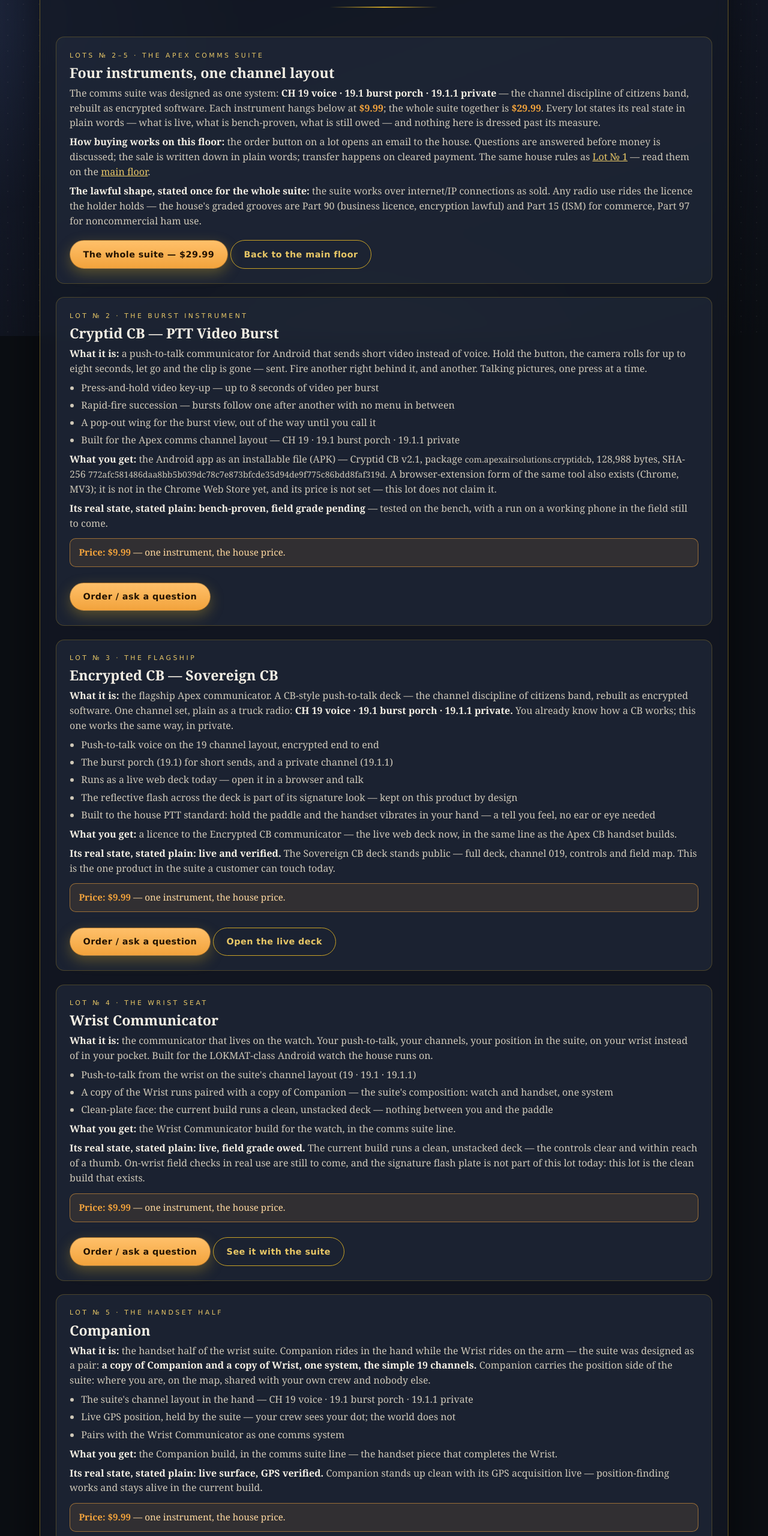
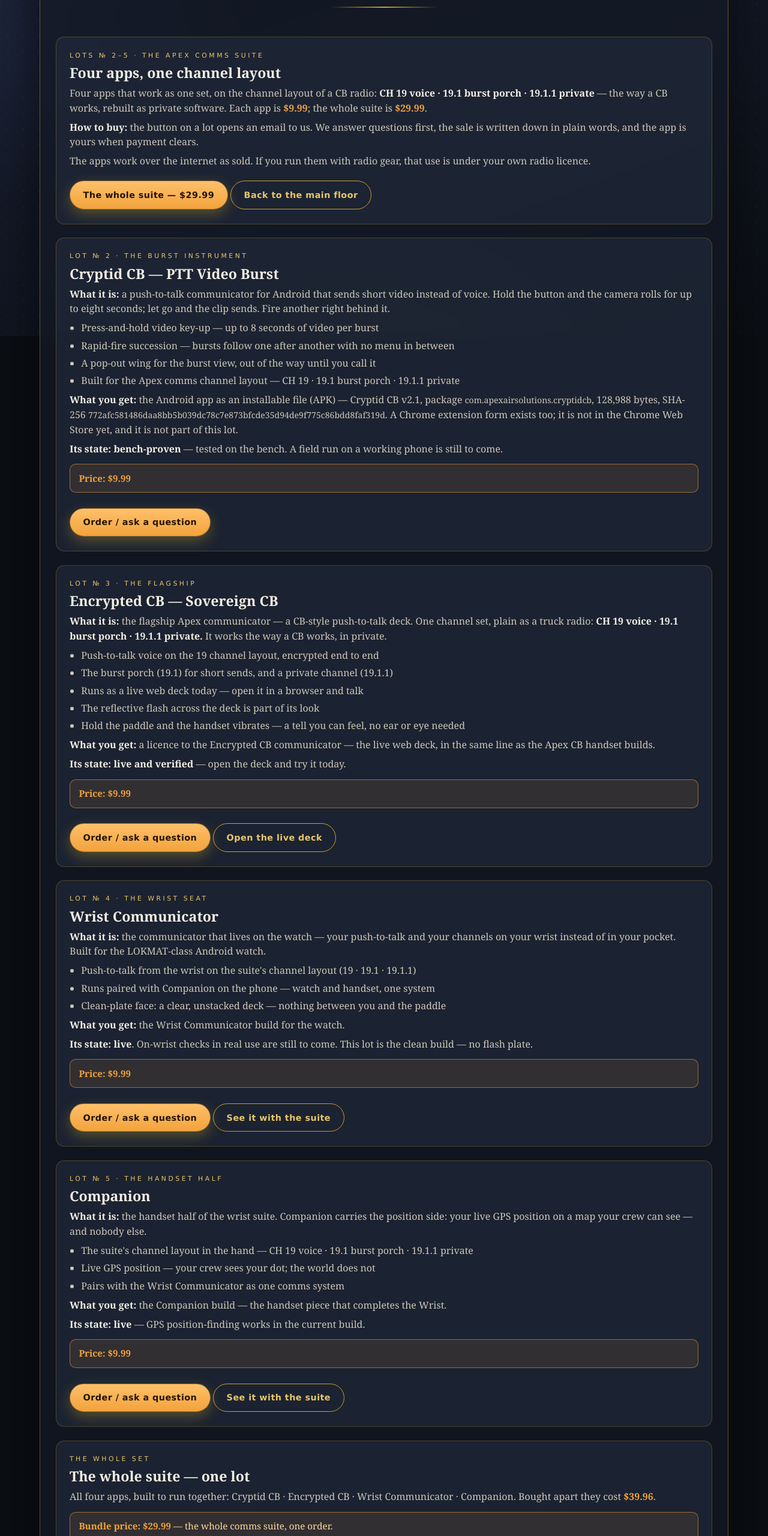
Before and after one commit to apex74-create/apex-auction-house, a plain HTML site: page comms.html in a window 1280 px wide. Shown: the part 240-2800 px from the top of the page at 60% size. Drawn offline with Linux system fonts and the light colour scheme.

Commit message:
Wording pass: comms floor in plain words — what each app is, its state, its price

```diff
--- a/comms.html
+++ b/comms.html
@@ -4,9 +4,9 @@
 <meta charset="UTF-8">
 <meta name="viewport" content="width=device-width, initial-scale=1.0">
 <title>The Comms Floor — Apex Auction House | Apex Air Solutions</title>
-<meta name="description" content="The comms floor of the Apex Auction House: the Apex comms suite on the lot board — Cryptid CB, Encrypted CB (Sovereign CB), Wrist Communicator and Companion. $9.99 each, the suite $29.99. Channel layout CH 19 · 19.1 · 19.1.1.">
+<meta name="description" content="The comms floor of the Apex Auction House: Cryptid CB, Encrypted CB (Sovereign CB), Wrist Communicator and Companion. $9.99 each, the suite $29.99. Channel layout CH 19 · 19.1 · 19.1.1.">
 <meta property="og:title" content="The Comms Floor — Apex Auction House">
-<meta property="og:description" content="The Apex comms suite, sold on the house's own floor: four instruments at $9.99 each, the whole suite at $29.99. Every lot at its true state, stated plain.">
+<meta property="og:description" content="The Apex comms suite: four apps at $9.99 each, the whole suite at $29.99.">
 <meta property="og:type" content="website">
 <link rel="canonical" href="https://apex74-create.github.io/apex-auction-house/comms.html">
 <link rel="stylesheet" href="style.css">
@@ -28,29 +28,22 @@
   <header class="masthead">
     <div class="over">Apex Auction House · the comms floor</div>
     <h1>THE <span class="gold">COMMS FLOOR</span></h1>
-    <p class="tag">The Apex comms suite, hung as lots on the house's own floor.</p>
+    <p class="tag">Four comms apps, sold as lots — $9.99 each, the suite $29.99.</p>
     <div class="rule"></div>
   </header>
 
   <!-- ============ THE FLOOR, STATED PLAIN ============ -->
   <section class="panel">
     <div class="kicker">Lots № 2–5 · the Apex comms suite</div>
-    <h2>Four instruments, one channel layout</h2>
-    <p>The comms suite was designed as one system: <b>CH 19 voice · 19.1 burst porch ·
-    19.1.1 private</b> — the channel discipline of citizens band, rebuilt as encrypted
-    software. Each instrument hangs below at <span class="money">$9.99</span>; the whole
-    suite together is <span class="money">$29.99</span>. Every lot states its real state
-    in plain words — what is live, what is bench-proven, what is still owed — and nothing
-    here is dressed past its measure.</p>
-    <p><b>How buying works on this floor:</b> the order button on a lot opens an email to
-    the house. Questions are answered before money is discussed; the sale is written down
-    in plain words; transfer happens on cleared payment. The same house rules as
-    <a href="index.html#current-drop">Lot № 1</a> — read them on the
-    <a href="index.html">main floor</a>.</p>
-    <p><b>The lawful shape, stated once for the whole suite:</b> the suite works over
-    internet/IP connections as sold. Any radio use rides the licence the holder holds —
-    the house's graded grooves are Part 90 (business licence, encryption lawful) and
-    Part 15 (ISM) for commerce, Part 97 for noncommercial ham use.</p>
+    <h2>Four apps, one channel layout</h2>
+    <p>Four apps that work as one set, on the channel layout of a CB radio:
+    <b>CH 19 voice · 19.1 burst porch · 19.1.1 private</b> — the way a CB works, rebuilt as
+    private software. Each app is <span class="money">$9.99</span>; the whole suite is
+    <span class="money">$29.99</span>.</p>
+    <p><b>How to buy:</b> the button on a lot opens an email to us. We answer questions first,
+    the sale is written down in plain words, and the app is yours when payment clears.</p>
+    <p>The apps work over the internet as sold. If you run them with radio gear, that use is
+    under your own radio licence.</p>
     <a class="btn amber" href="#bundle">The whole suite — $29.99</a>
     <a class="btn ghost" href="index.html">Back to the main floor</a>
   </section>
@@ -60,9 +53,8 @@
     <div class="kicker">Lot № 2 · the burst instrument</div>
     <h2>Cryptid CB — PTT Video Burst</h2>
     <p><b>What it is:</b> a push-to-talk communicator for Android that sends short video
-    instead of voice. Hold the button, the camera rolls for up to eight seconds, let go
-    and the clip is gone — sent. Fire another right behind it, and another. Talking
-    pictures, one press at a time.</p>
+    instead of voice. Hold the button and the camera rolls for up to eight seconds; let go
+    and the clip sends. Fire another right behind it.</p>
     <ul>
       <li>Press-and-hold video key-up — up to 8 seconds of video per burst</li>
       <li>Rapid-fire succession — bursts follow one after another with no menu in between</li>
@@ -72,11 +64,11 @@
     <p><b>What you get:</b> the Android app as an installable file (APK) — Cryptid CB v2.1,
     package <span class="small">com.apexairsolutions.cryptidcb</span>, 128,988 bytes,
     SHA-256 <span class="small">772afc581486daa8bb5b039dc78c7e873bfcde35d94de9f775c86bdd8faf319d</span>.
-    A browser-extension form of the same tool also exists (Chrome, MV3); it is not in the
-    Chrome Web Store yet, and its price is not set — this lot does not claim it.</p>
-    <p><b>Its real state, stated plain:</b> <b>bench-proven, field grade pending</b> —
-    tested on the bench, with a run on a working phone in the field still to come.</p>
-    <div class="money-note"><b>Price: <span class="money">$9.99</span></b> — one instrument, the house price.</div>
+    A Chrome extension form exists too; it is not in the Chrome Web Store yet, and it is not
+    part of this lot.</p>
+    <p><b>Its state:</b> <b>bench-proven</b> — tested on the bench. A field run on a working
+    phone is still to come.</p>
+    <div class="money-note"><b>Price: <span class="money">$9.99</span></b></div>
     <a class="btn amber" href="mailto:sales@apexairsolutions.com?subject=Lot%20%E2%84%96%202%20%E2%80%94%20Cryptid%20CB%20%E2%80%94%20order%20%2F%20question">Order / ask a question</a>
   </section>
 
@@ -84,23 +76,20 @@
   <section class="panel" id="lot-3">
     <div class="kicker">Lot № 3 · the flagship</div>
     <h2>Encrypted CB — Sovereign CB</h2>
-    <p><b>What it is:</b> the flagship Apex communicator. A CB-style push-to-talk deck —
-    the channel discipline of citizens band, rebuilt as encrypted software. One channel
-    set, plain as a truck radio: <b>CH 19 voice · 19.1 burst porch · 19.1.1 private.</b>
-    You already know how a CB works; this one works the same way, in private.</p>
+    <p><b>What it is:</b> the flagship Apex communicator — a CB-style push-to-talk deck.
+    One channel set, plain as a truck radio: <b>CH 19 voice · 19.1 burst porch · 19.1.1 private.</b>
+    It works the way a CB works, in private.</p>
     <ul>
       <li>Push-to-talk voice on the 19 channel layout, encrypted end to end</li>
       <li>The burst porch (19.1) for short sends, and a private channel (19.1.1)</li>
       <li>Runs as a live web deck today — open it in a browser and talk</li>
-      <li>The reflective flash across the deck is part of its signature look — kept on this product by design</li>
-      <li>Built to the house PTT standard: hold the paddle and the handset vibrates in your hand — a tell you feel, no ear or eye needed</li>
+      <li>The reflective flash across the deck is part of its look</li>
+      <li>Hold the paddle and the handset vibrates — a tell you can feel, no ear or eye needed</li>
     </ul>
-    <p><b>What you get:</b> a licence to the Encrypted CB communicator — the live web deck
-    now, in the same line as the Apex CB handset builds.</p>
-    <p><b>Its real state, stated plain:</b> <b>live and verified.</b> The Sovereign CB deck
-    stands public — full deck, channel 019, controls and field map. This is the one product
-    in the suite a customer can touch today.</p>
-    <div class="money-note"><b>Price: <span class="money">$9.99</span></b> — one instrument, the house price.</div>
+    <p><b>What you get:</b> a licence to the Encrypted CB communicator — the live web deck,
+    in the same line as the Apex CB handset builds.</p>
+    <p><b>Its state:</b> <b>live and verified</b> — open the deck and try it today.</p>
+    <div class="money-note"><b>Price: <span class="money">$9.99</span></b></div>
     <a class="btn amber" href="mailto:sales@apexairsolutions.com?subject=Lot%20%E2%84%96%203%20%E2%80%94%20Encrypted%20CB%20%E2%80%94%20order%20%2F%20question">Order / ask a question</a>
     <a class="btn ghost" href="https://encryptedcb.com/">Open the live deck</a>
   </section>
@@ -109,20 +98,18 @@
   <section class="panel" id="lot-4">
     <div class="kicker">Lot № 4 · the wrist seat</div>
     <h2>Wrist Communicator</h2>
-    <p><b>What it is:</b> the communicator that lives on the watch. Your push-to-talk, your
-    channels, your position in the suite, on your wrist instead of in your pocket. Built
-    for the LOKMAT-class Android watch the house runs on.</p>
+    <p><b>What it is:</b> the communicator that lives on the watch — your push-to-talk and
+    your channels on your wrist instead of in your pocket. Built for the LOKMAT-class
+    Android watch.</p>
     <ul>
       <li>Push-to-talk from the wrist on the suite's channel layout (19 · 19.1 · 19.1.1)</li>
-      <li>A copy of the Wrist runs paired with a copy of Companion — the suite's composition: watch and handset, one system</li>
-      <li>Clean-plate face: the current build runs a clean, unstacked deck — nothing between you and the paddle</li>
+      <li>Runs paired with Companion on the phone — watch and handset, one system</li>
+      <li>Clean-plate face: a clear, unstacked deck — nothing between you and the paddle</li>
     </ul>
-    <p><b>What you get:</b> the Wrist Communicator build for the watch, in the comms suite line.</p>
-    <p><b>Its real state, stated plain:</b> <b>live, field grade owed.</b> The current
-    build runs a clean, unstacked deck — the controls clear and within reach of a thumb.
-    On-wrist field checks in real use are still to come, and the signature flash plate is
-    not part of this lot today: this lot is the clean build that exists.</p>
-    <div class="money-note"><b>Price: <span class="money">$9.99</span></b> — one instrument, the house price.</div>
+    <p><b>What you get:</b> the Wrist Communicator build for the watch.</p>
+    <p><b>Its state:</b> <b>live</b>. On-wrist checks in real use are still to come.
+    This lot is the clean build — no flash plate.</p>
+    <div class="money-note"><b>Price: <span class="money">$9.99</span></b></div>
     <a class="btn amber" href="mailto:sales@apexairsolutions.com?subject=Lot%20%E2%84%96%204%20%E2%80%94%20Wrist%20Communicator%20%E2%80%94%20order%20%2F%20question">Order / ask a question</a>
     <a class="btn ghost" href="https://encryptedcb.com/">See it with the suite</a>
   </section>
@@ -131,34 +118,26 @@
   <section class="panel" id="lot-5">
     <div class="kicker">Lot № 5 · the handset half</div>
     <h2>Companion</h2>
-    <p><b>What it is:</b> the handset half of the wrist suite. Companion rides in the hand
-    while the Wrist rides on the arm — the suite was designed as a pair: <b>a copy of
-    Companion and a copy of Wrist, one system, the simple 19 channels.</b> Companion
-    carries the position side of the suite: where you are, on the map, shared with your
-    own crew and nobody else.</p>
+    <p><b>What it is:</b> the handset half of the wrist suite. Companion carries the position
+    side: your live GPS position on a map your crew can see — and nobody else.</p>
     <ul>
       <li>The suite's channel layout in the hand — CH 19 voice · 19.1 burst porch · 19.1.1 private</li>
-      <li>Live GPS position, held by the suite — your crew sees your dot; the world does not</li>
+      <li>Live GPS position — your crew sees your dot; the world does not</li>
       <li>Pairs with the Wrist Communicator as one comms system</li>
     </ul>
-    <p><b>What you get:</b> the Companion build, in the comms suite line — the handset piece
-    that completes the Wrist.</p>
-    <p><b>Its real state, stated plain:</b> <b>live surface, GPS verified.</b> Companion
-    stands up clean with its GPS acquisition live — position-finding works and stays alive
-    in the current build.</p>
-    <div class="money-note"><b>Price: <span class="money">$9.99</span></b> — one instrument, the house price.</div>
+    <p><b>What you get:</b> the Companion build — the handset piece that completes the Wrist.</p>
+    <p><b>Its state:</b> <b>live</b> — GPS position-finding works in the current build.</p>
+    <div class="money-note"><b>Price: <span class="money">$9.99</span></b></div>
     <a class="btn amber" href="mailto:sales@apexairsolutions.com?subject=Lot%20%E2%84%96%205%20%E2%80%94%20Companion%20%E2%80%94%20order%20%2F%20question">Order / ask a question</a>
     <a class="btn ghost" href="https://encryptedcb.com/">See it with the suite</a>
   </section>
 
   <!-- ============ THE BUNDLE ============ -->
   <section class="panel" id="bundle">
-    <div class="kicker">The set, the way it runs together</div>
+    <div class="kicker">The whole set</div>
     <h2>The whole suite — one lot</h2>
-    <p>Companion and Wrist are literally one composition, and the suite was designed to
-    run as a set — so the set costs less than the four singles
-    (<span class="money">$39.96</span> bought apart). All four instruments:
-    Cryptid CB · Encrypted CB · Wrist Communicator · Companion.</p>
+    <p>All four apps, built to run together: Cryptid CB · Encrypted CB · Wrist Communicator ·
+    Companion. Bought apart they cost <span class="money">$39.96</span>.</p>
     <div class="money-note"><b>Bundle price: <span class="money">$29.99</span></b> — the whole comms suite, one order.</div>
     <a class="btn amber" href="mailto:sales@apexairsolutions.com?subject=The%20Comms%20Suite%20%E2%80%94%20bundle%20order%20%2F%20question">Order the suite / ask a question</a>
     <a class="btn ghost" href="#lot-2">Read the lots</a>
@@ -169,24 +148,22 @@
     <div class="cols">
       <div>
         <b>What is real here</b>
-        <p>These lots hang at their true states, stated on each lot. <b>This house has
-        completed no sales yet</b> — no sales figures, testimonials, or revenue numbers
-        appear anywhere on this floor, because there are none to state.</p>
+        <p>Each lot states its real state. <b>This house has completed no sales yet</b> —
+        no sales figures or testimonials appear on this floor, because there are none.</p>
       </div>
       <div>
-        <b>The house</b>
-        <p>Apex Auction House is a venue of <b>Apex Air Solutions</b> (Johannesburg,
-        Michigan). Contact:
+        <b>Who we are</b>
+        <p><b>Apex Air Solutions</b>, Johannesburg, Michigan. Contact:
         <a href="mailto:sales@apexairsolutions.com">sales@apexairsolutions.com</a>.</p>
       </div>
       <div>
         <b>The rest of the floor</b>
         <p><a href="index.html">Lot № 1 and the main floor</a> ·
-        <a href="rubric.html">How we price, in the open</a> ·
+        <a href="rubric.html">How we set prices</a> ·
         <a href="https://tinyradr.com/depot">The Depot — watch faces at $9.99</a></p>
       </div>
     </div>
-    <p class="credit">Built by <a href="https://apexgroundcrew.com/">Apex Ground Crew</a> · © 2026 Apex Air Solutions · The Apex Auction House — the comms floor is hung.</p>
+    <p class="credit">Built by <a href="https://apexgroundcrew.com/">Apex Ground Crew</a> · © 2026 Apex Air Solutions · The Apex Auction House — the comms floor.</p>
   </footer>
 
 </div>
```
